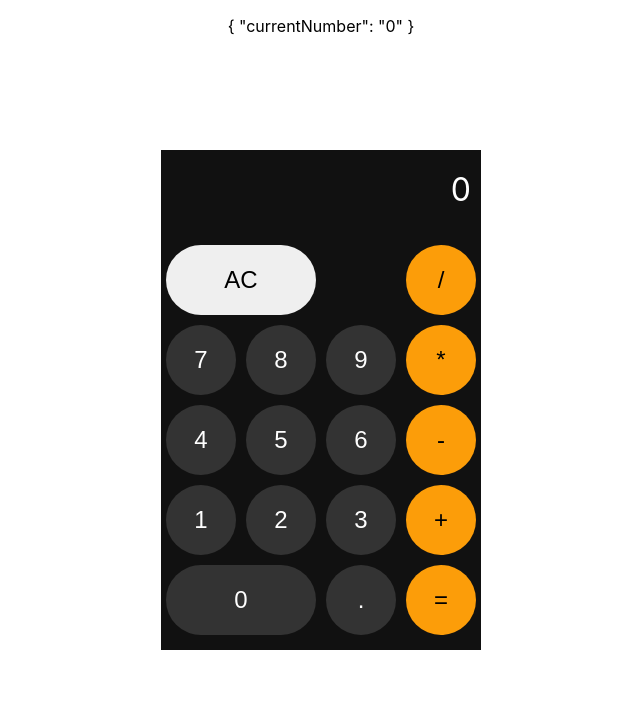
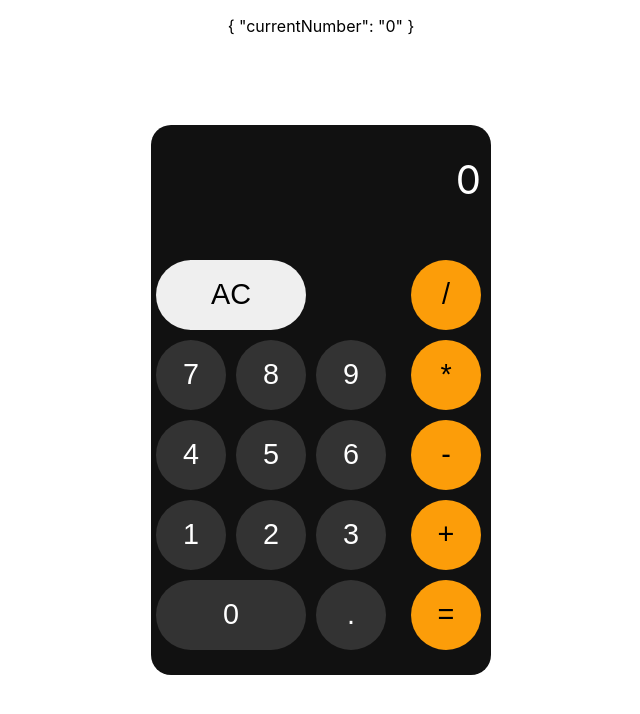
Before and after one commit to systemry420/react-calculator, a React (Create React App) app: page / in a window 1280 px wide. Shown: the top 714 px of the page, without its empty margins (319-959 px from the left). Built offline with nearby package versions, Linux system fonts and the light colour scheme.

Commit message:
add some more style

```diff
--- a/src/App.css
+++ b/src/App.css
@@ -10,13 +10,14 @@ body {
 }
 
 .app {
-    width: 320px;
-    height: 500px;
+    width: 340px;
+    height: 550px;
     display: flex;
     align-items: center;
     justify-content: center;
     flex-wrap: wrap;
     background-color: #111;
+    border-radius: 20px;
 }
 
 .display {
@@ -24,7 +25,7 @@ body {
     padding: 10px;
     text-align: right;
     color: #fff;
-    font-size: 2em;
+    font-size: 2.5em;
 }
 
 .ac {
@@ -45,7 +46,7 @@ button {
     border-radius: 50%;
     margin: 5px;
     border: none;
-    font-size: 1.5em;
+    font-size: 1.8em;
     cursor: pointer;
 }
 
```
